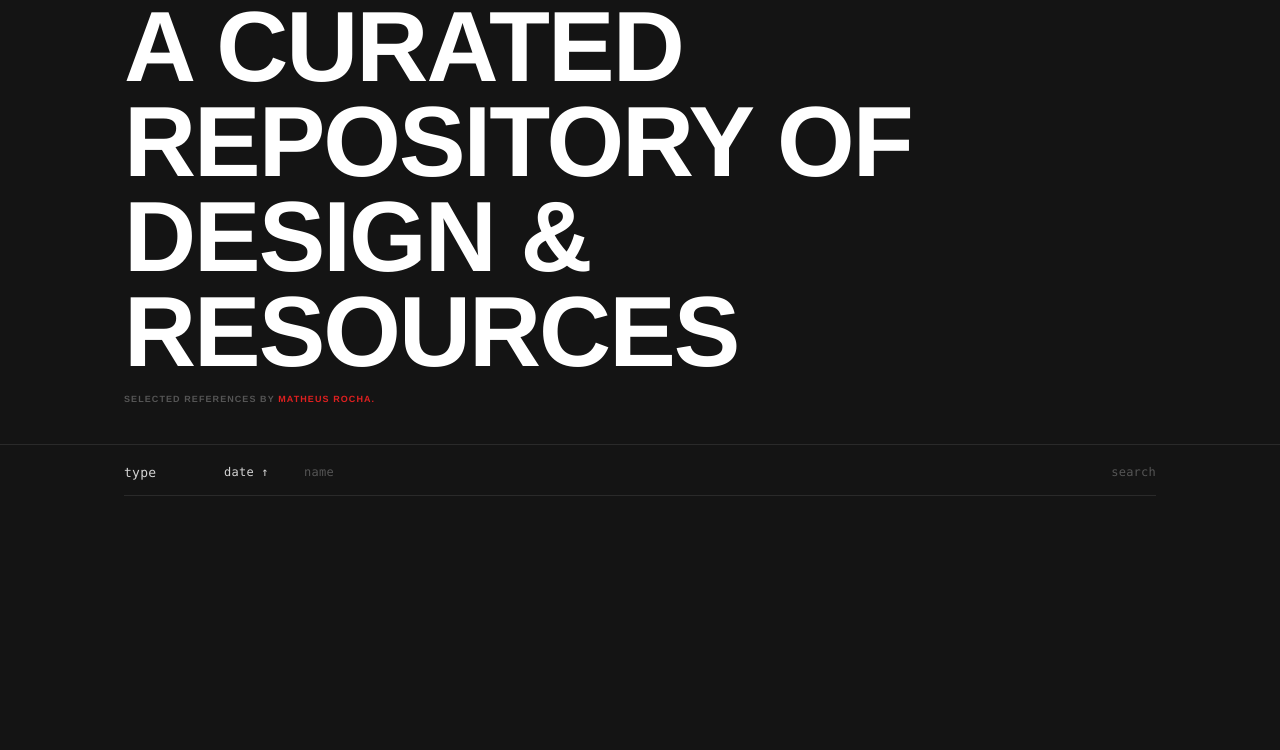
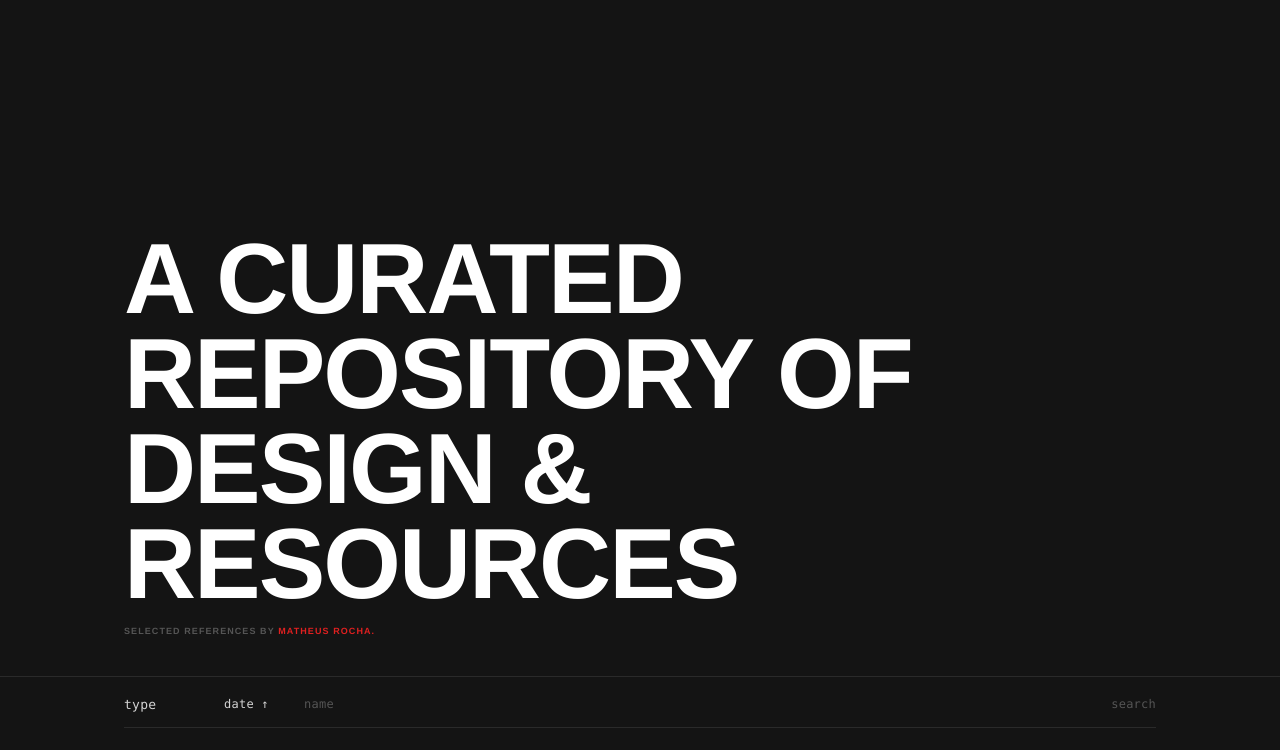
Before and after one commit to matheusrocharezende/references-repository, a website: page public/index.html in a window 1280 px wide. Drawn offline with Linux system fonts and the light colour scheme; no server answers.

Commit message:
style: add 232px top margin to hero on web (tablet+)
Co-Authored-By: Claude Sonnet 4.6 <noreply@anthropic.com>

```diff
--- a/public/style.css
+++ b/public/style.css
@@ -61,6 +61,10 @@ html, body {
   padding-left: calc(var(--padding-x) + env(safe-area-inset-left, 0px));
   padding-right: calc(var(--padding-x) + env(safe-area-inset-right, 0px));
   border-bottom: 1px solid var(--border);
+}
+
+@media (min-width: 768px) {
+  .hero { margin-top: 232px; }
 }
 
 .hero-title {
```
